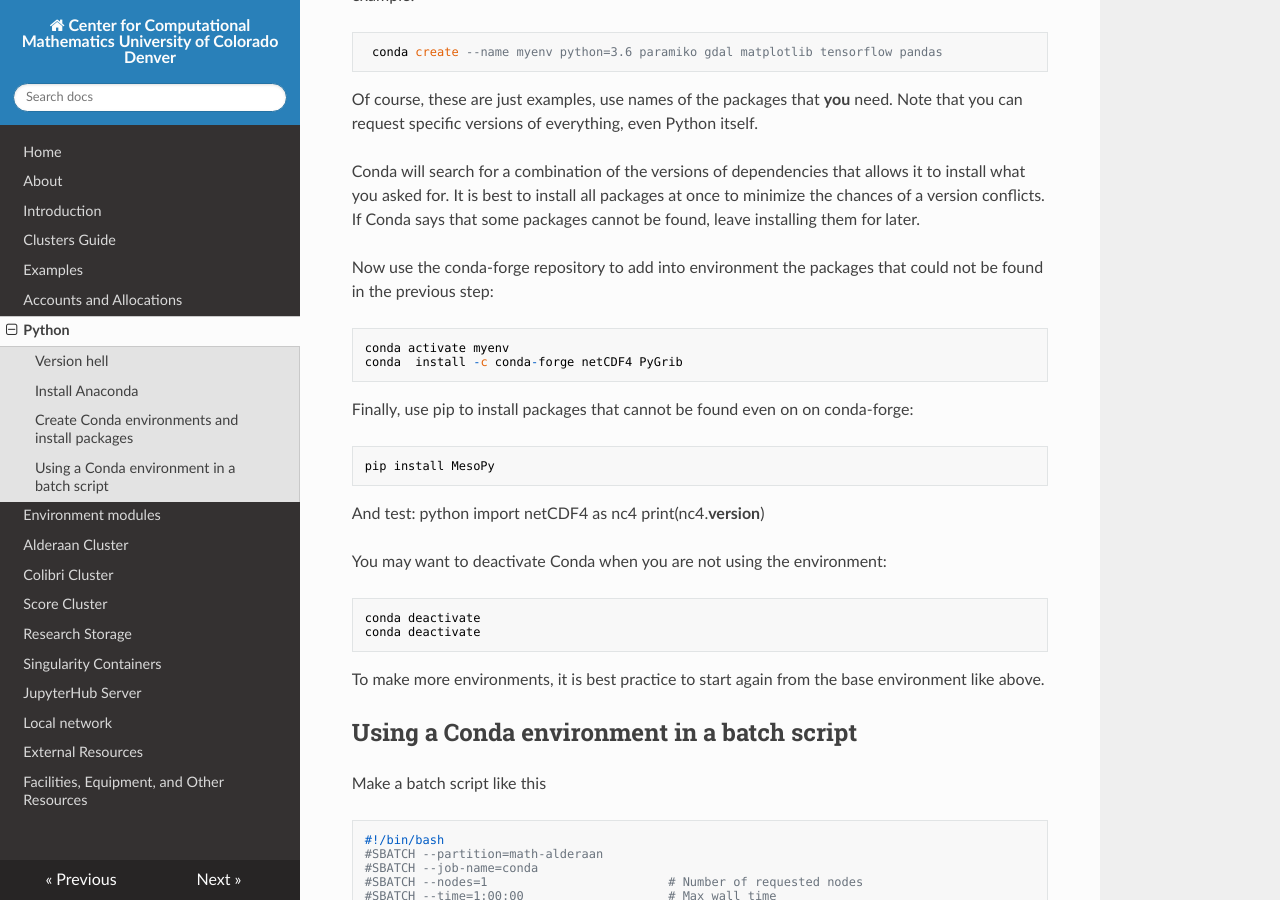
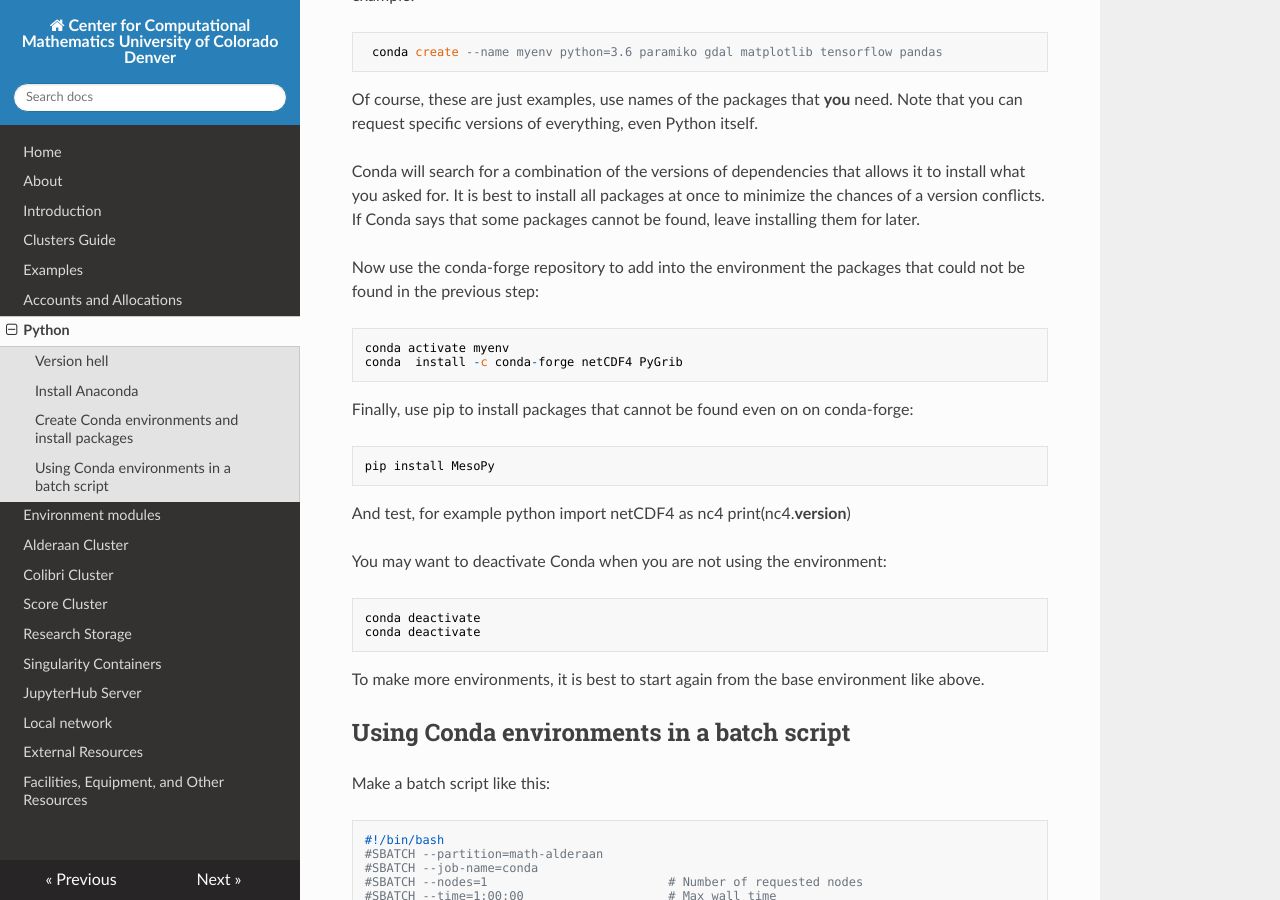
Before and after one commit to ccmucdenver/ccm-docs, an MkDocs documentation site: the page built from docs/python.md, in a window 1280 px wide and 900 px high, scrolled down 1299 px. Built offline with MkDocs 1.6.1, drawn with Linux system fonts in a browser that asks for light colours; nearby versions of some CDN libraries.

Commit message:
small edits

```diff
--- a/docs/python.md
+++ b/docs/python.md
@@ -49,7 +49,7 @@ Of course, these are just examples,  use names of the packages that **you** need
  Conda will search for a combination of the versions of dependencies that allows it
 to install what you asked for. It is best to install all packages at once to minimize the chances of a version conflicts. If Conda says that some packages cannot be found, leave installing them for later.
 
-Now use the conda-forge repository to add into environment the packages that could not be found in the previous step:
+Now use the conda-forge repository to add into the environment the packages that could not be found in the previous step:
 
     conda activate myenv
     conda  install -c conda-forge netCDF4 PyGrib
@@ -58,7 +58,7 @@ Finally, use pip to install packages that cannot be found even on on conda-forge
 
     pip install MesoPy
 
-And test:
+And test, for example
     python
     import netCDF4 as nc4
     print(nc4.__version__)
@@ -68,11 +68,11 @@ You may want to deactivate Conda when you are not using the environment:
     conda deactivate
     conda deactivate
 
-To make more environments, it is best practice to start again from the base environment like above.
+To make more environments, it is best to start again from the base environment like above.
 
-## Using a Conda environment in a batch script
+## Using Conda environments in a batch script
 
-Make a batch script like this
+Make a batch script like this:
 
     #!/bin/bash
     #SBATCH --partition=math-alderaan
```
